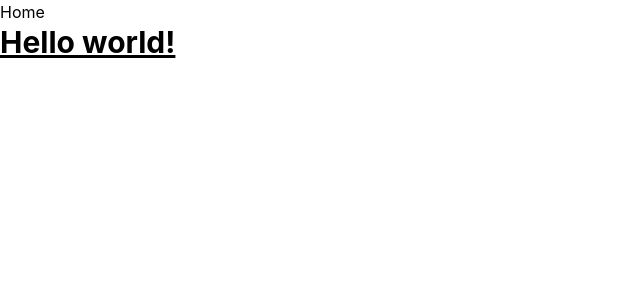
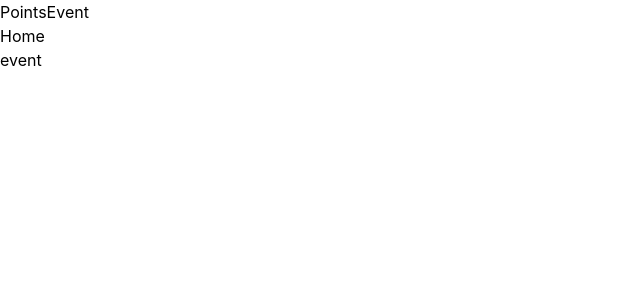
Before and after one commit to SofiiaShevtsova/school-time, a React (Create React App) app: page /1/event in a window 1280 px wide. Before the commit this address led to /. Shown: the top 300 px of the page, without its empty margins (0-640 px from the left). Built offline with nearby package versions, Linux system fonts and the light colour scheme.

Commit message:
change routers and add pages

```diff
--- /dev/null
+++ b/service/grupsOfUser.json
@@ -0,0 +1,3 @@
+{
+    "user":["admin", "teacher", "student", "parents"]
+}
--- a/src/App.js
+++ b/src/App.js
@@ -1,8 +1,12 @@
 import { Navigate, Route, Routes } from 'react-router-dom';
 
-import Navigation from './components/Navigation/Navigation';
+import Event from './pages/EventPage/Event';
 import Home from './pages/HomePage/Home';
+import Messages from './pages/MessagesPage/Messages';
+import Points from './pages/PointsPage/Points';
+import Schedule from './pages/SchedulePage/Schedule';
 import Start from './pages/StartPage/Start';
+import Statistics from './pages/StatisticsPage/Statistics';
 
 function App() {
    return (
@@ -13,15 +17,29 @@ function App() {
                element={<Start />}
             />
             <Route
-               path="/home"
-               element={<Navigation />}
+               path="/:userType"
+               element={<Home />}
             >
                <Route
-                  index
-                  element={<Home />}
+                  path="event"
+                  element={<Event />}
                />
-               {/* <Route path="favorite" element={<Favorite />} />
-          <Route path="list" element={<MyList />} /> */}
+               <Route
+                  path="messages"
+                  element={<Messages />}
+               />
+               <Route
+                  path="points"
+                  element={<Points />}
+               />
+               <Route
+                  path="schedule"
+                  element={<Schedule />}
+               />
+               <Route
+                  path="statistics"
+                  element={<Statistics />}
+               />
             </Route>
             <Route
                path="*"
--- /dev/null
+++ b/src/pages/EventPage/Event.jsx
@@ -0,0 +1,7 @@
+const Event = () => {
+    return (<h2>
+        event
+    </h2>)
+}
+
+export default Event
--- a/src/pages/HomePage/Home.jsx
+++ b/src/pages/HomePage/Home.jsx
@@ -1,5 +1,11 @@
+import { Link, Outlet } from 'react-router-dom';
+
 const Home = () => {
     return (<>
+        <Link to='points'>Points</Link>
+        <Link to='event'>Event</Link>
+        <h2>Home</h2>
+        <Outlet/>
     </>)
 }
 
--- /dev/null
+++ b/src/pages/MessagesPage/Messages.jsx
@@ -0,0 +1,5 @@
+const Messages = () => {
+    return(<></>)
+}
+
+export default Messages
--- /dev/null
+++ b/src/pages/PointsPage/Points.jsx
@@ -0,0 +1,5 @@
+const Points = () => {
+    return (<><h2>points</h2></>)
+}
+
+export default Points
--- /dev/null
+++ b/src/pages/SchedulePage/Schedule.jsx
@@ -0,0 +1,5 @@
+const Schedule = () => {
+    return (<></>)
+}
+
+export default Schedule
--- a/src/pages/StartPage/Start.jsx
+++ b/src/pages/StartPage/Start.jsx
@@ -1,9 +1,10 @@
 import { Link } from 'react-router-dom';
 
 const Start = () => {
+   const user = "admin"
    return (
       <>
-         <Link to="/home">Home</Link>
+         <Link to={`/${user}`}>Home</Link>
          <h1 className="text-3xl font-bold underline">Hello world!</h1>
       </>
    );
--- /dev/null
+++ b/src/pages/StatisticsPage/Statistics.jsx
@@ -0,0 +1,5 @@
+const Statistics = () => {
+    return(<></>)
+}
+
+export default Statistics
```
